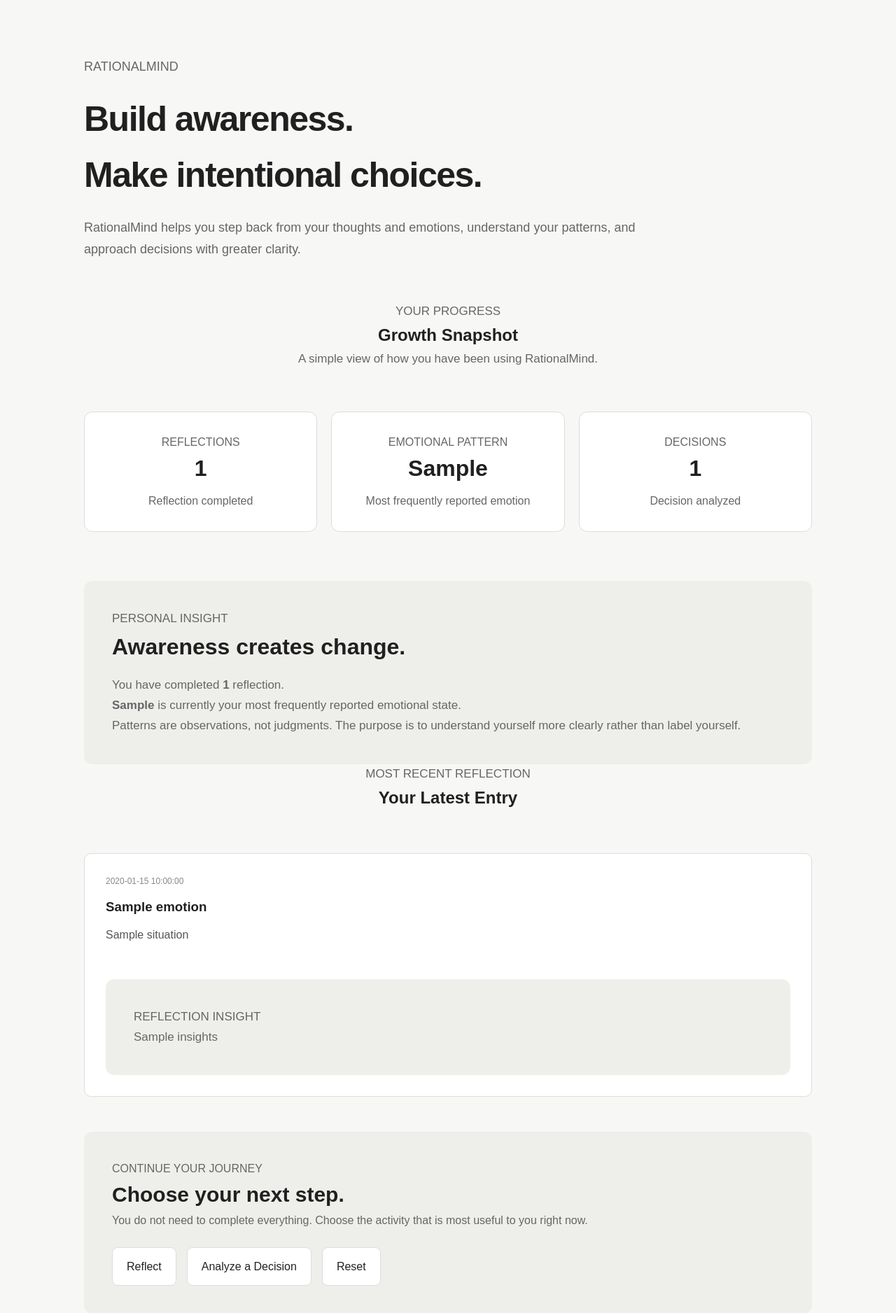
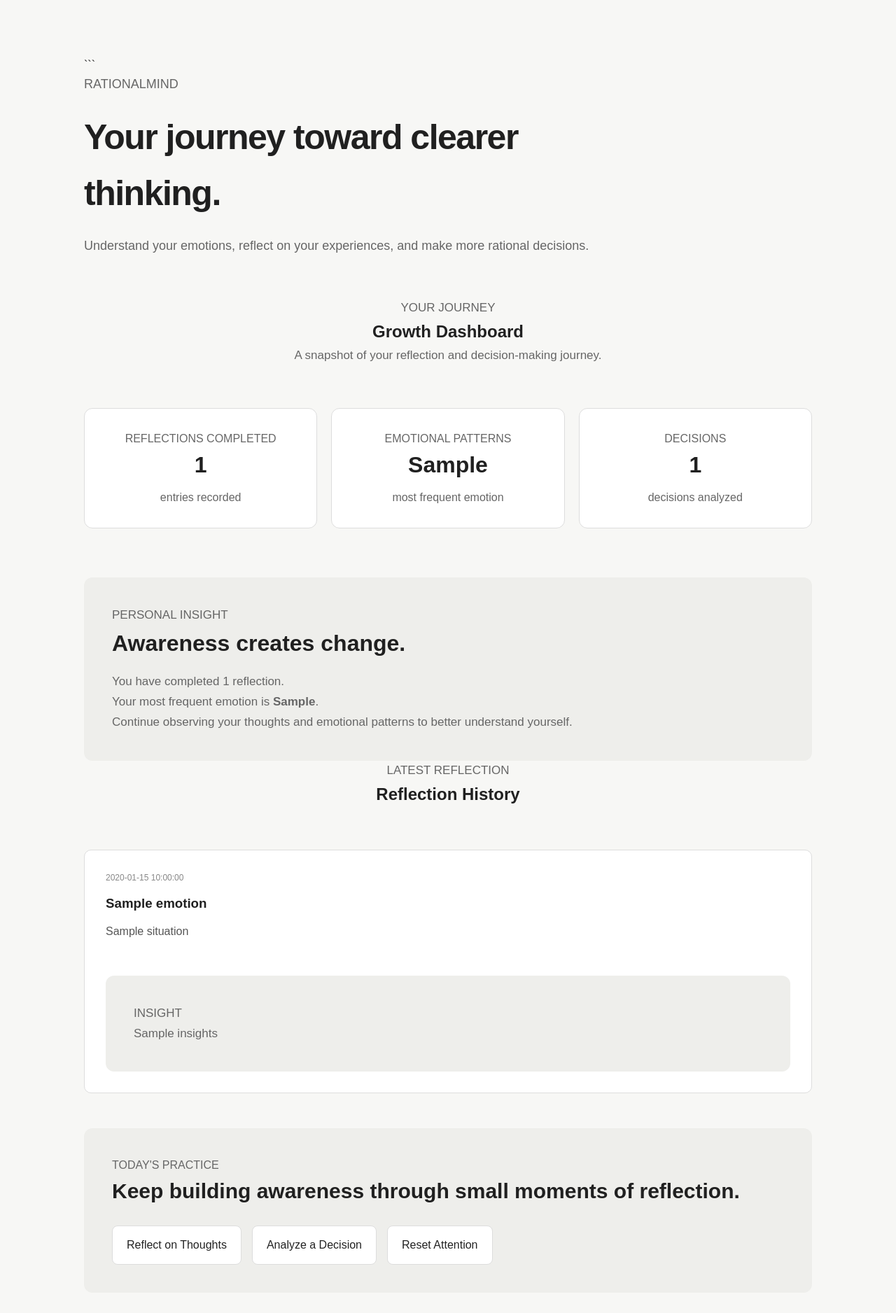
Before and after one commit to Kwakita123/RationalMind, a Flask app: template templates/dashboard.html in a window 1280 px wide. Shown: the part 79-1955 px from the top of the page at 70% size. Run offline with Flask 3, Linux system fonts and the light colour scheme; the template is opened without the code that fills it: most values are stand-ins (such as "Sample title", 1, 10 or a date in 2020); some libraries are stand-ins or nearby versions.

Commit message:
Update dashboard.html

````diff
--- a/templates/dashboard.html
+++ b/templates/dashboard.html
@@ -8,6 +8,7 @@ Dashboard | RationalMind
 
 <main class="dashboard-container">
 
+```
 <!-- ================================================= -->
 <!-- HERO -->
 <!-- ================================================= -->
@@ -19,14 +20,12 @@ Dashboard | RationalMind
     </p>
 
     <h1>
-            Build awareness.<br>
-            Make intentional choices.
+        Your journey toward clearer thinking.
     </h1>
 
     <p>
-            RationalMind helps you step back from your thoughts and
-            emotions, understand your patterns, and approach decisions
-            with greater clarity.
+        Understand your emotions, reflect on your experiences,
+        and make more rational decisions.
     </p>
 
 </section>
@@ -41,15 +40,15 @@ Dashboard | RationalMind
     <div class="dashboard-header">
 
         <p class="eyebrow">
-                YOUR PROGRESS
+            YOUR JOURNEY
         </p>
 
         <h2>
-                Growth Snapshot
+            Growth Dashboard
         </h2>
 
         <p>
-                A simple view of how you have been using RationalMind.
+            A snapshot of your reflection and decision-making journey.
         </p>
 
     </div>
@@ -62,7 +61,7 @@ Dashboard | RationalMind
         <div class="stat-card">
 
             <p class="eyebrow">
-                    REFLECTIONS
+                REFLECTIONS COMPLETED
             </p>
 
             <h2>
@@ -70,8 +69,7 @@ Dashboard | RationalMind
             </h2>
 
             <p>
-                    Reflection{% if reflection_count != 1 %}s{% endif %}
-                    completed
+                entries recorded
             </p>
 
         </div>
@@ -82,7 +80,7 @@ Dashboard | RationalMind
         <div class="stat-card">
 
             <p class="eyebrow">
-                    EMOTIONAL PATTERN
+                EMOTIONAL PATTERNS
             </p>
 
             <h2>
@@ -94,7 +92,7 @@ Dashboard | RationalMind
             </h2>
 
             <p>
-                    Most frequently reported emotion
+                most frequent emotion
             </p>
 
         </div>
@@ -115,8 +113,7 @@ Dashboard | RationalMind
             </h2>
 
             <p>
-                    Decision{% if decision_count != 1 %}s{% endif %}
-                    analyzed
+                decisions analyzed
             </p>
 
         </div>
@@ -126,19 +123,19 @@ Dashboard | RationalMind
         <div class="stat-card">
 
             <p class="eyebrow">
-                    ACTIVITY
+                YOUR JOURNEY
             </p>
 
             <h2>
                 {% if reflection_count > 0 %}
-                        Active
+                    ✓
                 {% else %}
                     —
                 {% endif %}
             </h2>
 
             <p>
-                    Your reflection journey
+                Continue building awareness.
             </p>
 
         </div>
@@ -164,37 +161,40 @@ Dashboard | RationalMind
         Awareness creates change.
     </h2>
 
+
     {% if reflection_count > 0 %}
 
     <p>
-            You have completed
-            <strong>{{ reflection_count }}</strong>
-            reflection{% if reflection_count != 1 %}s{% endif %}.
+        You have completed {{ reflection_count }} reflection{% if reflection_count != 1 %}s{% endif %}.
     </p>
+
 
     {% if common_emotion %}
 
     <p>
-            <strong>{{ common_emotion }}</strong>
-            is currently your most frequently reported emotional state.
+        Your most frequent emotion is
+        <strong>{{ common_emotion }}</strong>.
     </p>
 
     {% endif %}
 
+
     <p>
-            Patterns are observations, not judgments. The purpose is
-            to understand yourself more clearly rather than label yourself.
+        Continue observing your thoughts and emotional patterns
+        to better understand yourself.
     </p>
+
 
     {% else %}
 
     <p>
-            Your first reflection will begin creating a record of your
-            thoughts, emotions, and patterns.
+        Complete your first reflection to begin understanding
+        your emotional patterns.
     </p>
 
     <p>
-            The goal is not to judge what you feel, but to understand it.
+        RationalMind helps you slow down, observe your thoughts,
+        and approach situations with greater awareness.
     </p>
 
     {% endif %}
@@ -213,11 +213,11 @@ Dashboard | RationalMind
     <div class="dashboard-header">
 
         <p class="eyebrow">
-                MOST RECENT REFLECTION
+            LATEST REFLECTION
         </p>
 
         <h2>
-                Your Latest Entry
+            Reflection History
         </h2>
 
     </div>
@@ -233,6 +233,7 @@ Dashboard | RationalMind
             {{ latest_reflection["emotion"] }}
         </h3>
 
+
         {% if latest_reflection["situation"] %}
 
         <p>
@@ -247,7 +248,7 @@ Dashboard | RationalMind
         <div class="insight-card">
 
             <p class="eyebrow">
-                    REFLECTION INSIGHT
+                INSIGHT
             </p>
 
             <p>
@@ -266,29 +267,24 @@ Dashboard | RationalMind
 
 
 <!-- ================================================= -->
-    <!-- TODAY'S PRACTICE -->
+<!-- CONTINUE -->
 <!-- ================================================= -->
 
 <section class="practice-card">
 
     <p class="eyebrow">
-            CONTINUE YOUR JOURNEY
+        TODAY'S PRACTICE
     </p>
 
     <h2>
-            Choose your next step.
+        Keep building awareness through small moments of reflection.
     </h2>
-
-        <p>
-            You do not need to complete everything. Choose the activity
-            that is most useful to you right now.
-        </p>
 
 
     <div class="practice-buttons">
 
         <a href="/reflection">
-                Reflect
+            Reflect on Thoughts
         </a>
 
         <a href="/decision">
@@ -296,7 +292,7 @@ Dashboard | RationalMind
         </a>
 
         <a href="/reset">
-                Reset
+            Reset Attention
         </a>
 
     </div>
@@ -313,7 +309,7 @@ Dashboard | RationalMind
     <div class="dashboard-header">
 
         <p class="eyebrow">
-                YOUR HISTORY
+            HISTORY
         </p>
 
         <h2>
@@ -321,7 +317,7 @@ Dashboard | RationalMind
         </h2>
 
         <p>
-                Review your recent entries and observe your thinking over time.
+            Review your recent thoughts, emotions, and insights.
         </p>
 
     </div>
@@ -340,6 +336,7 @@ Dashboard | RationalMind
             <h3>
                 {{ reflection["emotion"] }}
             </h3>
+
 
             {% if reflection["situation"] %}
 
@@ -367,7 +364,7 @@ Dashboard | RationalMind
         <div class="practice-buttons">
 
             <a href="/history">
-                    View Full History
+                View History
             </a>
 
         </div>
@@ -378,15 +375,11 @@ Dashboard | RationalMind
         <div class="empty-card">
 
             <p>
-                    You have not completed a reflection yet.
-                </p>
-
-                <p>
-                    Your reflection history will appear here once you begin.
+                Complete your first reflection to begin building your history.
             </p>
 
             <a href="/reflection">
-                    Start Your First Reflection
+                Reflect on Thoughts
             </a>
 
         </div>
@@ -403,17 +396,17 @@ Dashboard | RationalMind
 <section class="about-section">
 
     <p class="eyebrow">
-            THE RATIONALMIND APPROACH
+        WHAT IS RATIONALMIND?
     </p>
 
     <h2>
-            Think clearly. Understand yourself. Choose intentionally.
+        A space for reflection, reasoning, and better decisions.
     </h2>
 
     <p class="about-description">
-            RationalMind is designed to help you examine your experiences,
-            understand your emotional responses, and approach important
-            decisions with greater awareness.
+        RationalMind helps you understand your emotions and thoughts
+        so you can approach everyday situations with greater clarity
+        and rationality.
     </p>
 
 
@@ -426,8 +419,8 @@ Dashboard | RationalMind
             </h3>
 
             <p>
-                    Examine what happened, what you felt, and how you
-                    interpreted the situation.
+                Slow down and examine what happened, what you felt,
+                and what you were thinking.
             </p>
 
         </div>
@@ -440,8 +433,8 @@ Dashboard | RationalMind
             </h3>
 
             <p>
-                    Separate observations from assumptions and consider
-                    whether your conclusions are supported by evidence.
+                Learn to recognize emotional patterns, assumptions,
+                and thinking habits.
             </p>
 
         </div>
@@ -454,8 +447,8 @@ Dashboard | RationalMind
             </h3>
 
             <p>
-                    Consider your goals, alternatives, tradeoffs, and
-                    possible consequences before choosing.
+                Approach important choices with greater awareness
+                and clearer reasoning.
             </p>
 
         </div>
@@ -466,9 +459,7 @@ Dashboard | RationalMind
     <div class="about-principle">
 
         <p>
-                RationalMind is not about eliminating emotion.
-                It is about creating enough distance to understand
-                emotion before deciding how to respond.
+            Awareness creates change.
         </p>
 
     </div>
@@ -487,24 +478,18 @@ Dashboard | RationalMind
     </p>
 
     <h2>
-            Your personal reflections stay personal.
+        Your reflections are private.
     </h2>
 
     <p>
-            The personal information you enter into RationalMind,
-            including your reflections, thoughts, decisions, history,
-            and written responses, is not displayed to the creator.
+        Your personal reflection content is not viewed by the creator
+        of RationalMind.
     </p>
 
     <p>
-            The creator dashboard uses limited aggregate information,
-            such as anonymous emotional patterns and intensity data,
-            to understand how RationalMind is being used.
-        </p>
-
-        <p>
-            Your individual reflection content is not used as creator
-            analytics.
+        RationalMind may use anonymous emotional information and
+        aggregate data to understand how the platform is being used
+        and improve the experience.
     </p>
 
 </section>
@@ -521,16 +506,17 @@ Dashboard | RationalMind
     </p>
 
     <h2>
-            You cannot control every event.
+        Awareness creates change.
     </h2>
 
     <p>
-            But you can improve how you understand,
-            evaluate, and respond to those events.
+        You cannot always control what happens, but you can learn
+        to understand your thoughts, recognize your emotions,
+        and choose how you respond.
     </p>
 
 </section>
-
+```
 
 </main>
 
````
Lines whose indentation alone changed are shown as unchanged.
